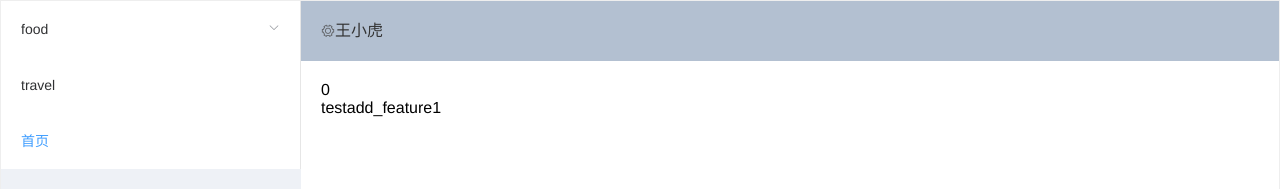
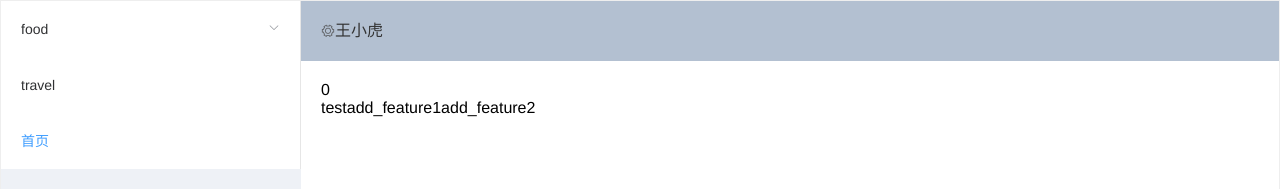
Before and after one commit to Dick5173/admincopy, a Vue app: page /#/first in a window 1280 px wide. Shown: the top 189 px of the page. Built offline with nearby package versions, Linux system fonts and the light colour scheme.

Commit message:
add_feature2

```diff
--- a/src/ui/firstPage/index.vue
+++ b/src/ui/firstPage/index.vue
@@ -2,6 +2,7 @@
     div {{ count }}
       div test
         span add_feature1
+        span add_feature2
 </template>
 
 <script>
```
